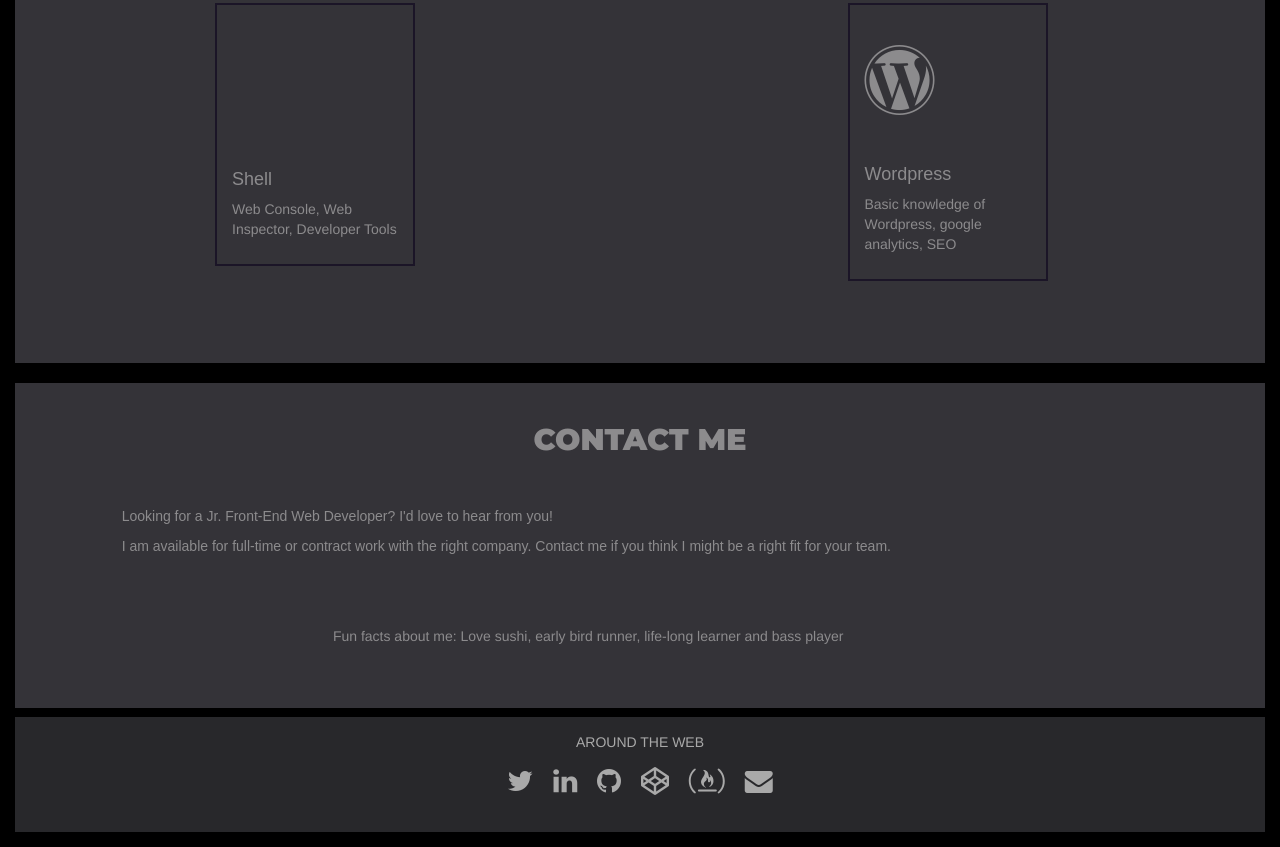
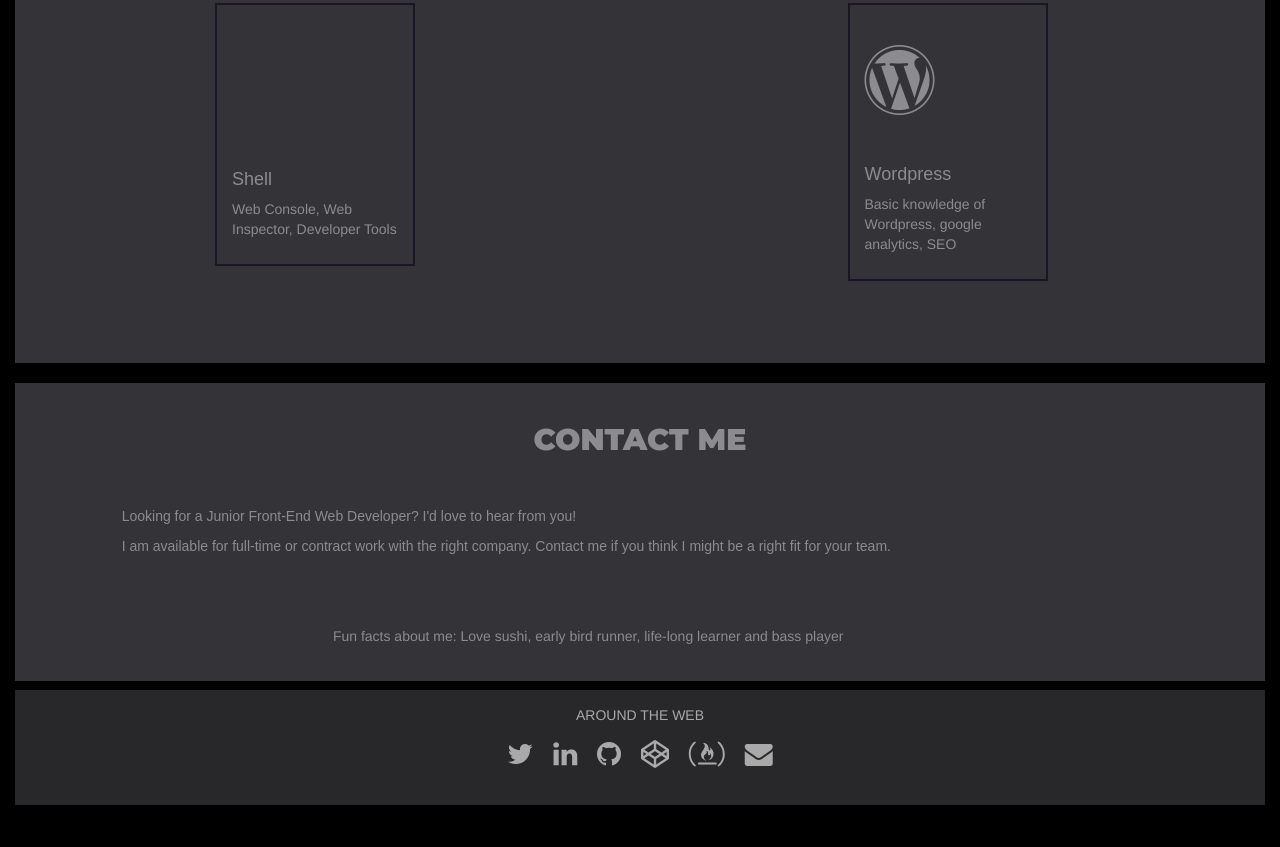
Before and after one commit to onetoughcookie226/onetoughcookie226.github.io, a plain HTML site: page index.html in a window 1280 px wide. Shown: the part 2440-3287 px from the top of the page. After the commit the page ends 3260 px from the top, so only its background shows below. Drawn offline with nearby package versions, Linux system fonts and the light colour scheme; some icons are missing; a web font is replaced by a local one.

Commit message:
Fix small screen view

```diff
--- a/css/style.css
+++ b/css/style.css
@@ -148,7 +148,7 @@ body { padding-top: 70px;
 
 /************Contact**************/
 .contact-wrapper {
-    height: 325px;
+    /*height: 325px;*/
     margin-top: 20px;
     padding-top: 10px;
     background-color: #343338;
@@ -261,15 +261,14 @@ a:visited {
 
 /*----------SMALL SCREEN------ */
 
-@media only screen and (max-width: 1000px) {
+@media only screen and (max-width: 700px) {
     h1 {
         font-size: 30px;
     }
 
     p {
         font-size: 20px;
-        font-color: white;
-
+        color: white;
         }
 
 }
--- a/index.html
+++ b/index.html
@@ -277,7 +277,7 @@
             <div class="col-xs-10">
                 <h2 class="primary-text">contact me</h2>
                 <div class="message">
-                    <p>Looking for a Jr. Front-End Web Developer? I'd love to hear from you!</p>
+                    <p>Looking for a Junior Front-End Web Developer? I'd love to hear from you!</p>
                     <p>I am available for full-time or contract work with the right company. Contact me if you think I might be a right fit for your team.</p>
                     <span class="message-fun"><p>Fun facts about me: Love sushi, early bird runner, life-long learner and bass player</p></span>
                 </div>
```
